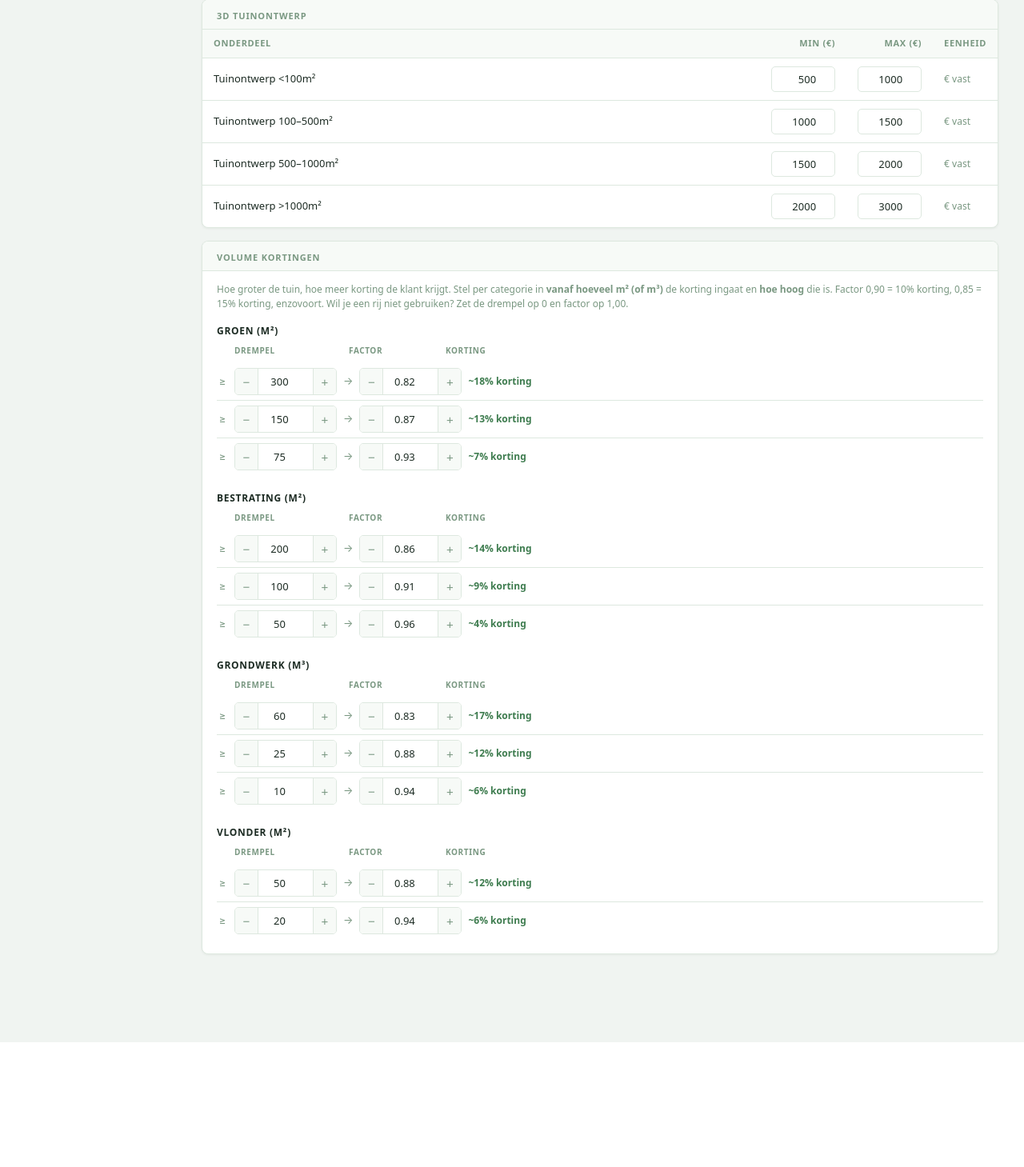
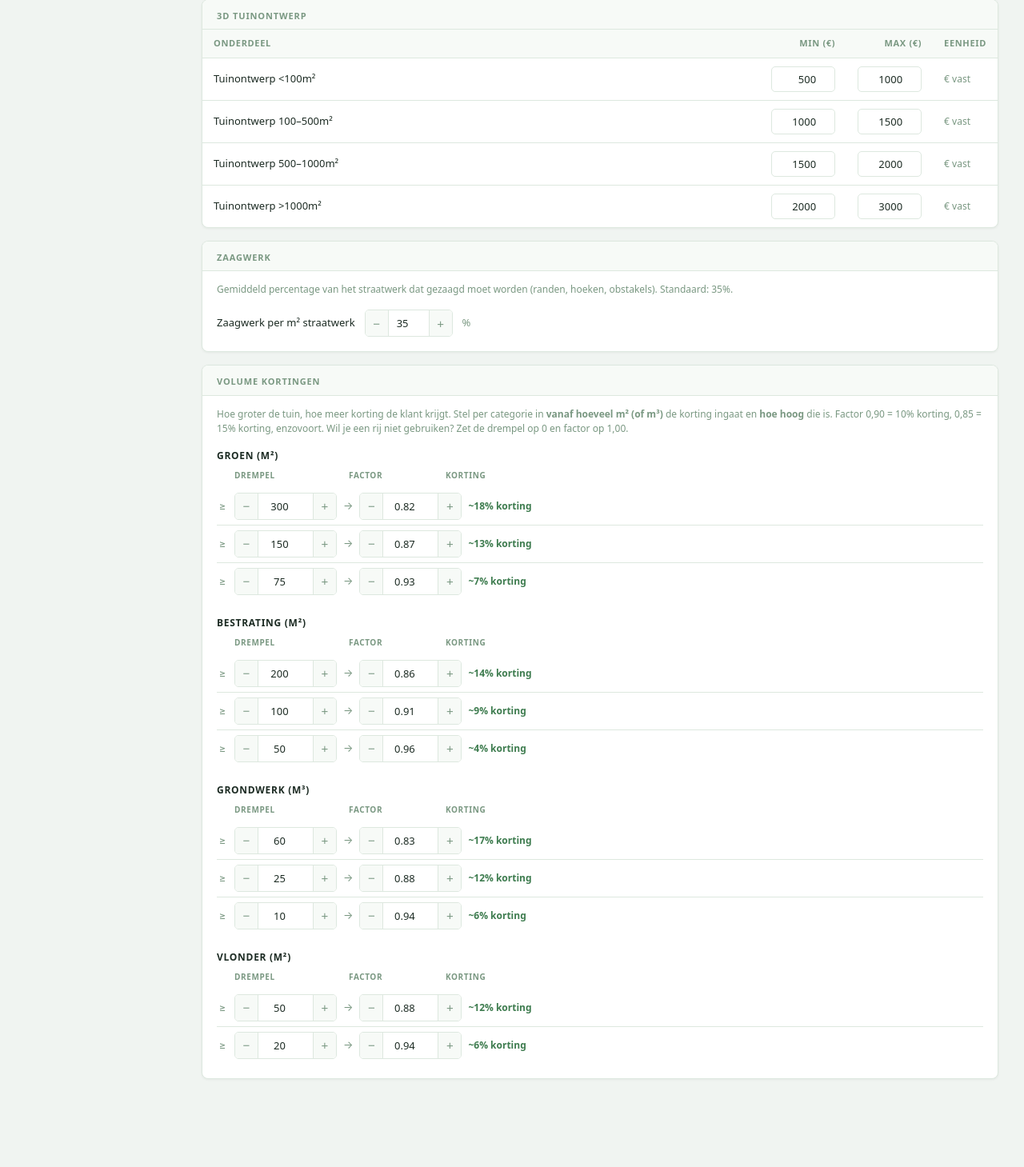
Before and after one commit to MaikVeldman/hovenier-chatbot-demo, a Flask app: page /beheer/tarieven in a window 1280 px wide. Shown: the part 2488-3947 px from the top of the page at 80% size. Before the commit the page ends 3791 px from the top, so only its background shows below. Run offline with Flask 3, Linux system fonts and the light colour scheme; the visitor is signed in with stand-in values (Sample User, id 1).

Commit message:
Feat: zaagwerk-percentage instelbaar per tenant in tarieven-panel
Percentage straatwerk dat gezaagd wordt (standaard 35%) is nu aanpasbaar
via het beheerpaneel. Opgeslagen in generieke 'instellingen' JSON kolom,
zodat toekomstige instellingen eenvoudig toe te voegen zijn. Beide
prijsberekeningen (tuinaanleg + losse onderdelen) gebruiken het nieuwe
percentage.

Co-Authored-By: Claude Sonnet 4.6 <noreply@anthropic.com>

```diff
--- a/core/models/tenant.py
+++ b/core/models/tenant.py
@@ -16,3 +16,4 @@ class TenantConfig:
     primaire_kleur:   str
     prijzen:          Dict[str, Tuple[int, int]] = field(default_factory=dict)
     volume_kortingen: Dict[str, List] = field(default_factory=dict)
+    instellingen:     Dict = field(default_factory=dict)
--- a/core/pricing/price_table.py
+++ b/core/pricing/price_table.py
@@ -25,6 +25,8 @@ class PriceTable:
             if rows:
                 self.volume_kortingen[cat] = [(float(r[0]), float(r[1])) for r in rows]
         self.grondwerk_dieptes: Dict[str, float] = dict(GRONDWERK_DIEPTES)
+        inst = (tenant_config.instellingen or {}) if tenant_config else {}
+        self.zaagwerk_pct: float = float(inst.get("zaagwerk_pct", 35)) / 100.0
 
     def get(self, key: str, default: Any = (0, 0)) -> Tuple[int, int]:
         return self._data.get(key, default)
--- a/core/pricing/pricing.py
+++ b/core/pricing/pricing.py
@@ -1045,7 +1045,7 @@ def estimate_tuinaanleg_costs(answers: Dict[str, Any], price_table=None) -> Dict
         zaag_key = "zaagwerk_per_m1"
         zaag_unit_range = PRIJZEN.get(zaag_key, (35, 65))
 
-        zaag_m1 = straatwerk_m2 * 0.35
+        zaag_m1 = straatwerk_m2 * p.zaagwerk_pct
 
         zaag_range = (
             float(zaag_unit_range[0]) * zaag_m1,
@@ -1844,7 +1844,7 @@ def estimate_losse_onderdelen_costs(answers: Dict[str, Any], price_table=None) -
     if straatwerk_m2 > 0.01:
         zaag_key = "zaagwerk_per_m1"
         zur = PRIJZEN.get(zaag_key, (35, 65))
-        z_m1 = straatwerk_m2 * 0.35
+        z_m1 = straatwerk_m2 * p.zaagwerk_pct
         zaag_rng = (float(zur[0]) * z_m1, float(zur[1]) * z_m1)
         total = _range_add(total, zaag_rng)
         breakdown.append({
--- a/infrastructure/db/db_models.py
+++ b/infrastructure/db/db_models.py
@@ -58,6 +58,7 @@ class DbTenantConfig(Base):
     primaire_kleur   = Column(String(20),  default="#5c6b1e", nullable=False)
     prijzen           = Column(JSON, nullable=True)
     volume_kortingen  = Column(JSON, nullable=True)
+    instellingen      = Column(JSON, nullable=True)
     bijgewerkt_op     = Column(DateTime, default=lambda: datetime.now(timezone.utc), nullable=False)
 
     tenant = relationship("DbTenant", back_populates="config")
--- a/infrastructure/db/repositories/tenant_repository.py
+++ b/infrastructure/db/repositories/tenant_repository.py
@@ -115,6 +115,33 @@ class TenantRepository:
             print(f"[TenantRepository] get_prijzen_overrides fout: {e}")
             return {}
 
+    def get_instellingen(self, tenant_id: int) -> Dict:
+        try:
+            from infrastructure.db.database import SessionLocal
+            from infrastructure.db.db_models import DbTenantConfig
+            with SessionLocal() as db:
+                cfg = db.query(DbTenantConfig).filter_by(tenant_id=tenant_id).first()
+                return dict(cfg.instellingen or {}) if cfg else {}
+        except Exception as e:
+            print(f"[TenantRepository] get_instellingen fout: {e}")
+            return {}
+
+    def save_instellingen(self, tenant_id: int, inst: Dict) -> None:
+        try:
+            from infrastructure.db.database import SessionLocal
+            from infrastructure.db.db_models import DbTenantConfig
+            from datetime import datetime, timezone
+            from sqlalchemy.orm.attributes import flag_modified
+            with SessionLocal() as db:
+                cfg = db.query(DbTenantConfig).filter_by(tenant_id=tenant_id).first()
+                if cfg:
+                    cfg.instellingen = dict(inst) or None
+                    flag_modified(cfg, "instellingen")
+                    cfg.bijgewerkt_op = datetime.now(timezone.utc)
+                    db.commit()
+        except Exception as e:
+            print(f"[TenantRepository] save_instellingen fout: {e}")
+
     def get_volume_kortingen(self, tenant_id: int) -> Dict:
         """Laadt huidige volume korting overrides uit DbTenantConfig.volume_kortingen."""
         try:
@@ -203,6 +230,7 @@ class TenantRepository:
                     primaire_kleur=cfg.primaire_kleur or "#5c6b1e",
                     prijzen=prijzen,
                     volume_kortingen=volume_kortingen,
+                    instellingen=dict(cfg.instellingen or {}),
                 )
         except Exception as e:
             print(f"[TenantRepository] Fout bij laden tenant '{slug}': {e}")
--- a/server.py
+++ b/server.py
@@ -52,11 +52,15 @@ def _migrate_db() -> None:
         from sqlalchemy import text
         from infrastructure.db.database import engine
         with engine.connect() as conn:
-            try:
-                conn.execute(text("ALTER TABLE tenant_configs ADD COLUMN volume_kortingen JSON"))
-                conn.commit()
-            except Exception:
-                pass  # kolom bestaat al
+            for sql in [
+                "ALTER TABLE tenant_configs ADD COLUMN volume_kortingen JSON",
+                "ALTER TABLE tenant_configs ADD COLUMN instellingen JSON",
+            ]:
+                try:
+                    conn.execute(text(sql))
+                    conn.commit()
+                except Exception:
+                    pass  # kolom bestaat al
     except Exception as e:
         print(f"[server] DB migratie mislukt: {e}")
 
@@ -663,12 +667,21 @@ def admin_tarieven():
                 vk_new[cat] = sorted(rows, key=lambda x: -x[0])
         repo.save_volume_kortingen(tenant_id, vk_new)
 
+        try:
+            zaag_pct = int(request.form.get("zaagwerk_pct", 35))
+            zaag_pct = max(1, min(100, zaag_pct))
+        except (ValueError, TypeError):
+            zaag_pct = 35
+        repo.save_instellingen(tenant_id, {"zaagwerk_pct": zaag_pct})
+
         _refresh_price_table()
         return redirect(url_for("admin_tarieven", opgeslagen=1))
 
     overrides = repo.get_prijzen_overrides(tenant_id) if repo else {}
-    vk_overrides = repo.get_volume_kortingen(tenant_id) if repo else {}
-    opgeslagen = request.args.get("opgeslagen") == "1"
+    vk_overrides   = repo.get_volume_kortingen(tenant_id) if repo else {}
+    instellingen   = repo.get_instellingen(tenant_id) if repo else {}
+    zaagwerk_pct   = int(instellingen.get("zaagwerk_pct", 35))
+    opgeslagen     = request.args.get("opgeslagen") == "1"
 
     categorieen = []
     for cat_naam, items in _PRIJS_CATEGORIEEN:
@@ -710,6 +723,7 @@ def admin_tarieven():
         active="tarieven",
         categorieen=categorieen,
         vk_categorieen=vk_categorieen,
+        zaagwerk_pct=zaagwerk_pct,
         opgeslagen=opgeslagen,
         db_actief=bool(repo),
     )
@@ -724,6 +738,7 @@ def admin_tarieven_reset():
         repo = TenantRepository()
         repo.save_prijzen(tenant_id, {})
         repo.save_volume_kortingen(tenant_id, {})
+        repo.save_instellingen(tenant_id, {})
         _refresh_price_table()
     return redirect(url_for("admin_tarieven", opgeslagen=1))
 
--- a/templates/admin/tarieven.html
+++ b/templates/admin/tarieven.html
@@ -300,6 +300,26 @@
   </div>
   {% endfor %}
 
+  <div class="card" style="margin-bottom:14px;">
+    <div class="cat-header">Zaagwerk</div>
+    <div style="padding:14px 18px 18px;">
+      <p class="vk-hint">Gemiddeld percentage van het straatwerk dat gezaagd moet worden (randen, hoeken, obstakels). Standaard: 35%.</p>
+      <div style="display:flex;align-items:center;gap:12px;">
+        <label style="font-size:13px;color:var(--text);font-weight:500;">Zaagwerk per m² straatwerk</label>
+        <div class="vk-stepper">
+          <button type="button" class="step-btn" onclick="stepVk('zaagwerk_pct', -1)">−</button>
+          <input class="vk-input" type="number" min="1" max="100" step="1"
+                 name="zaagwerk_pct" id="zaagwerk_pct"
+                 value="{{ zaagwerk_pct }}"
+                 style="width:52px;"
+                 {% if not db_actief %}disabled{% endif %}>
+          <button type="button" class="step-btn" onclick="stepVk('zaagwerk_pct', 1)">+</button>
+        </div>
+        <span style="font-size:13px;color:var(--text-3);">%</span>
+      </div>
+    </div>
+  </div>
+
   {% if vk_categorieen %}
   <div class="card" style="margin-bottom:14px;">
     <div class="cat-header">Volume kortingen</div>
```
